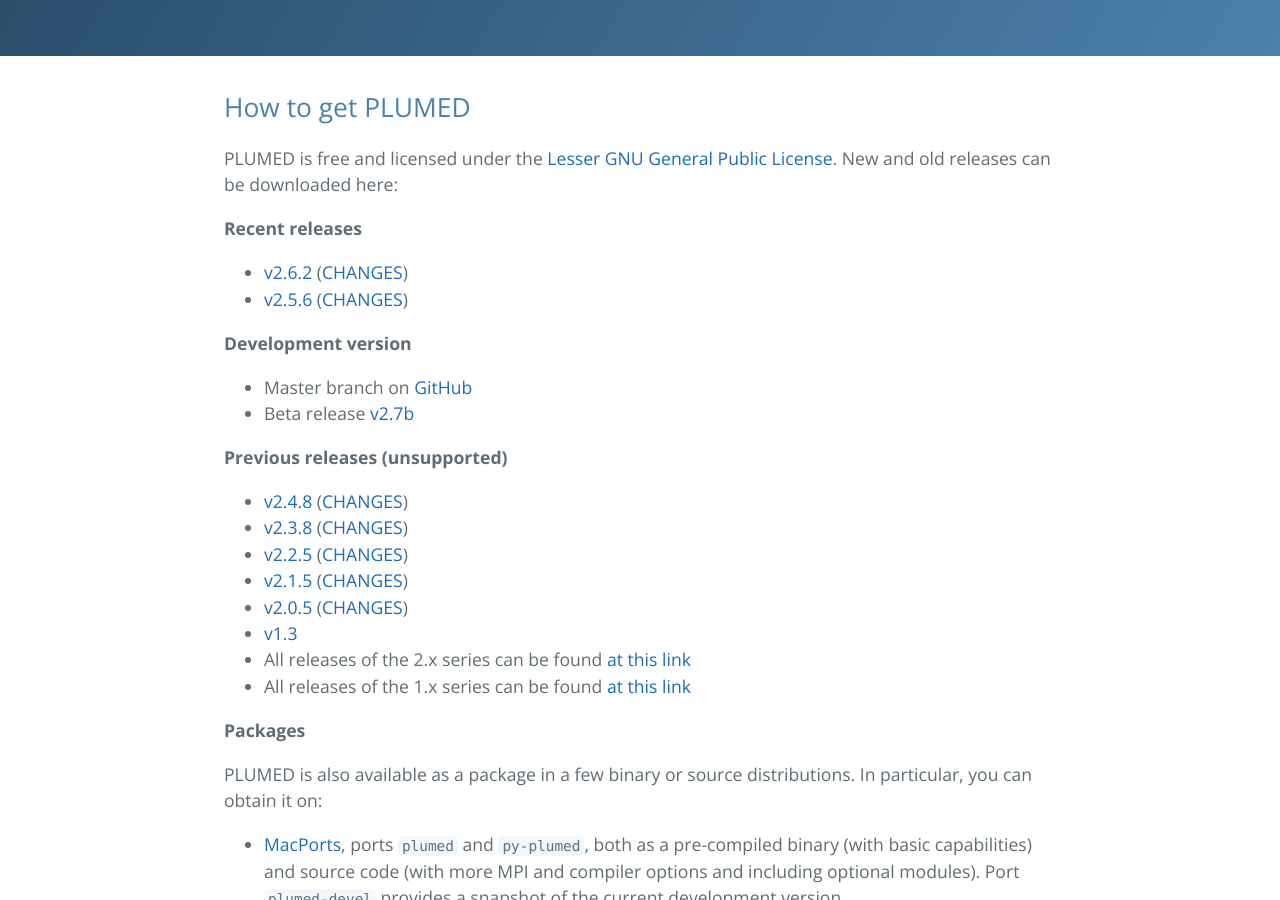
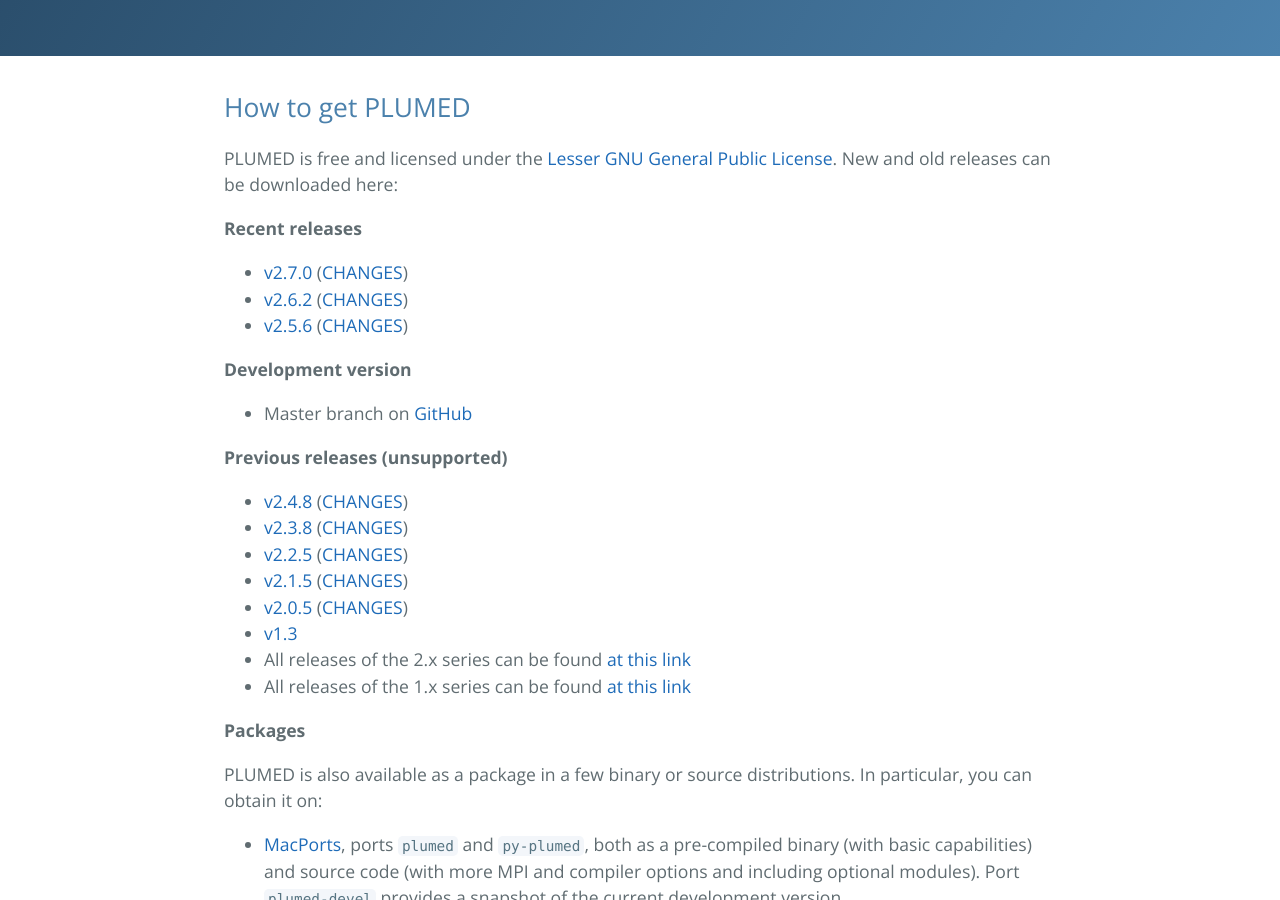
Before and after one commit to plumed/plumed.github.io, a Jekyll site: the page built from download.md, in a window 1280 px wide and 900 px high, scrolled down 478 px. Built offline with Jekyll 4.4.1, drawn with Linux system fonts in a browser that asks for light colours; our own code applies the rules of GitHub Pages for plain Markdown files; the repository's description, which GitHub fills in, is left out.

Commit message:
Update releases.yml

```diff
--- a/_data/releases.yml
+++ b/_data/releases.yml
@@ -1,8 +1,9 @@
 current:
+- 2.7.0
 - 2.6.2
 - 2.5.6
 # uncomment this to add beta release:
-beta: 2.7b
+# beta: 2.8b
 old:
 - 2.4.8
 - 2.3.8
```
